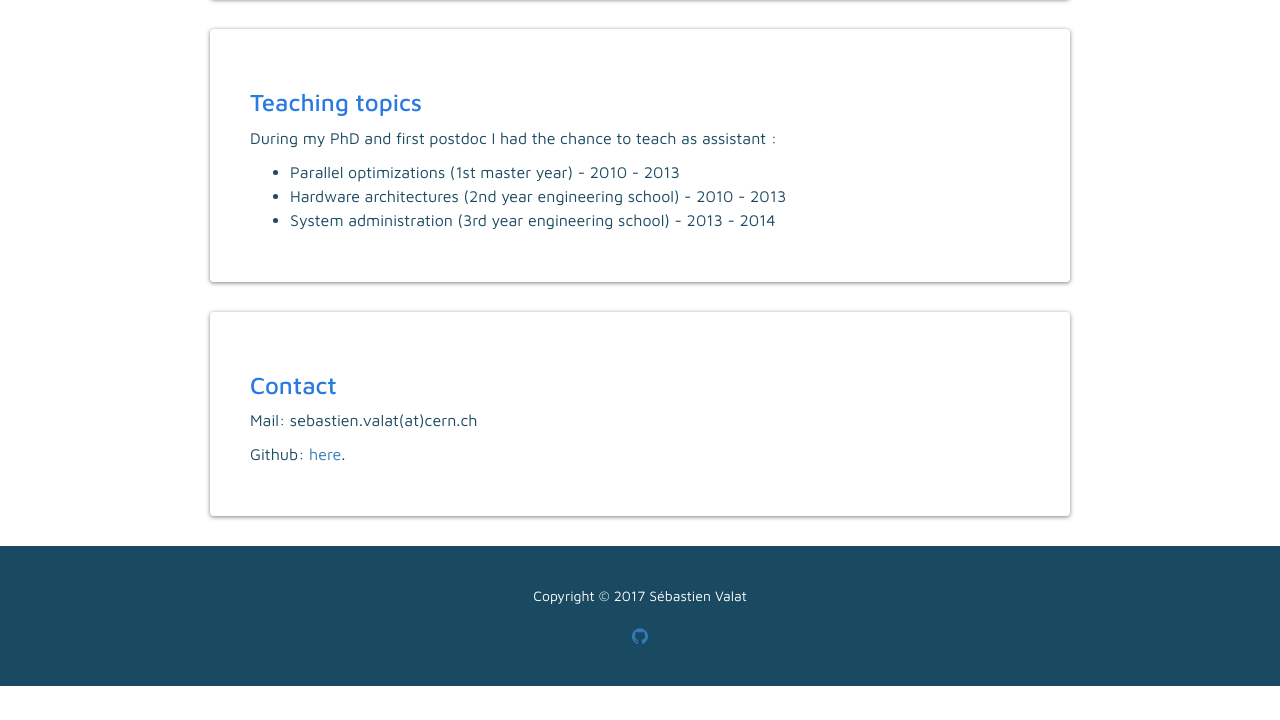
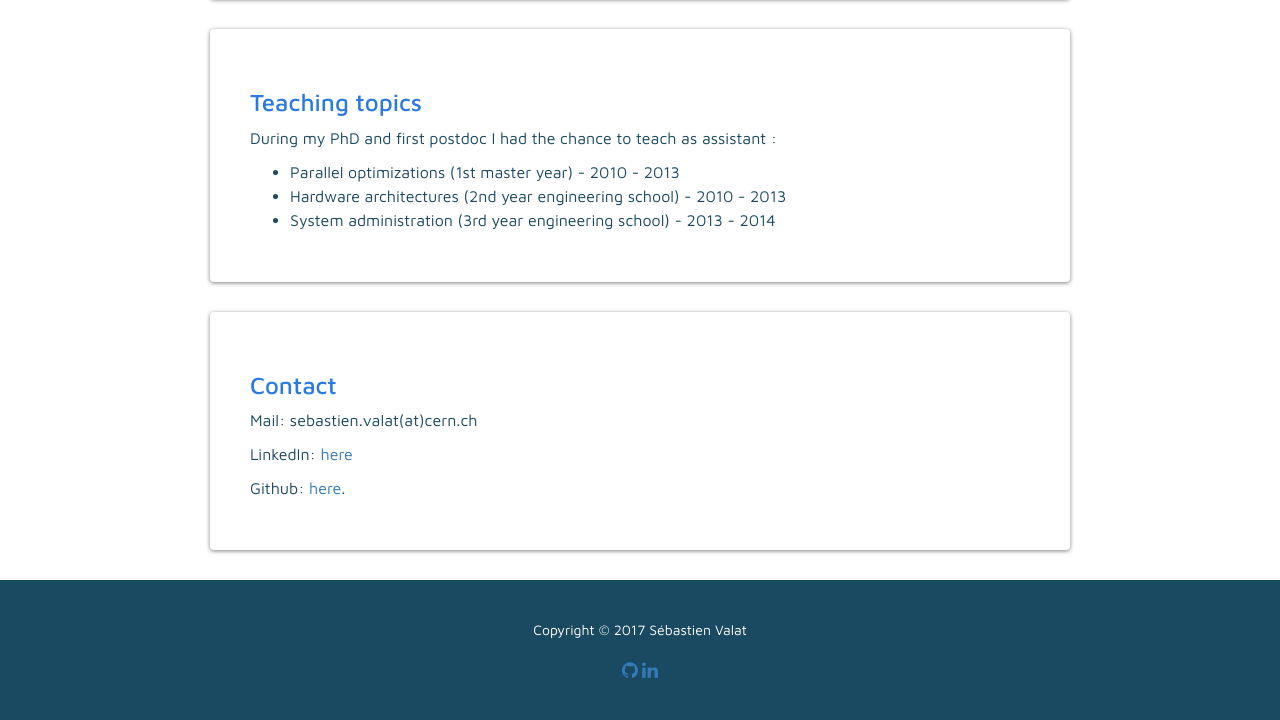
Before and after one commit to svalat/svalat.github.io, a website: page index.html in a window 1280 px wide. Shown: the part 1266-1986 px from the top of the page. Before the commit the page ends 1952 px from the top, so only its background shows below. Drawn offline with Linux system fonts and the light colour scheme; a web font is replaced by a local one.

Commit message:
add linkedin

```diff
--- a/index.html
+++ b/index.html
@@ -81,14 +81,18 @@
 			<h3>Contact</h3>
 			<!--<p class='meta'>Dec. 2017</p>-->
 			<p>Mail: sebastien.valat(at)cern.ch</p>
-			<p>Github: <a href='http://www.github.com/svalat/'>here</a>.</p>
+			<p>LinkedIn: <a href='https://www.linkedin.com/in/sébastien-valat-22318164' target='_blank'>here</a></p>
+			<p>Github: <a href='http://www.github.com/svalat/' target='_blank'>here</a>.</p>
 		</div>
 
 		<div class='footer'>
 			<div>Copyright © 2017 Sébastien Valat</div>
 			<div>
-				<a href='http://www.github.com/svalat' class="no-decoration">
+				<a href='http://www.github.com/svalat'  target='_blank' class="no-decoration">
 					<i class="fa fa-github fa-lg"></i>
+				</a>
+				<a href='https://www.linkedin.com/in/sébastien-valat-22318164'  target='_blank' class="no-decoration">
+					<i class="fa fa-linkedin fa-lg"></i>
 				</a>
 			</div>
 		</div>
```
Also changed, not shown: projects.html (+3 -0 lines), research.html (+3 -0 lines), teaching.html (+3 -0 lines), timeline.html (+3 -0 lines).
